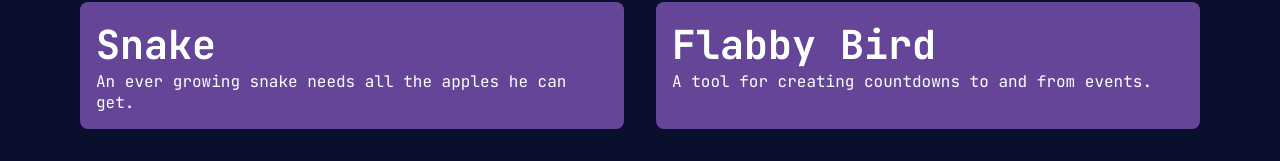
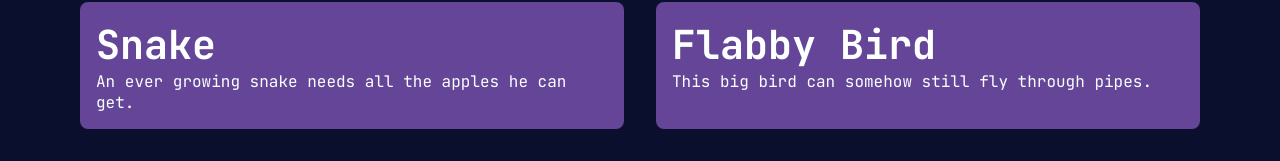
Before and after one commit to coopericksen/website, a React (Vite) app: page /projects in a window 1280 px wide. Shown: the part 370-531 px from the top of the page. Built offline with nearby package versions, Linux system fonts and the light colour scheme.

Commit message:
Updated flabby bird description

```diff
--- a/src/data/projects.ts
+++ b/src/data/projects.ts
@@ -10,7 +10,7 @@
     },
     {
         title: "Flabby Bird",
-        description: "A tool for creating countdowns to and from events.",
+        description: "This big bird can somehow still fly through pipes.",
         href: "/projects/flabby-bird",
         component: FlabbyBird
     }
```
